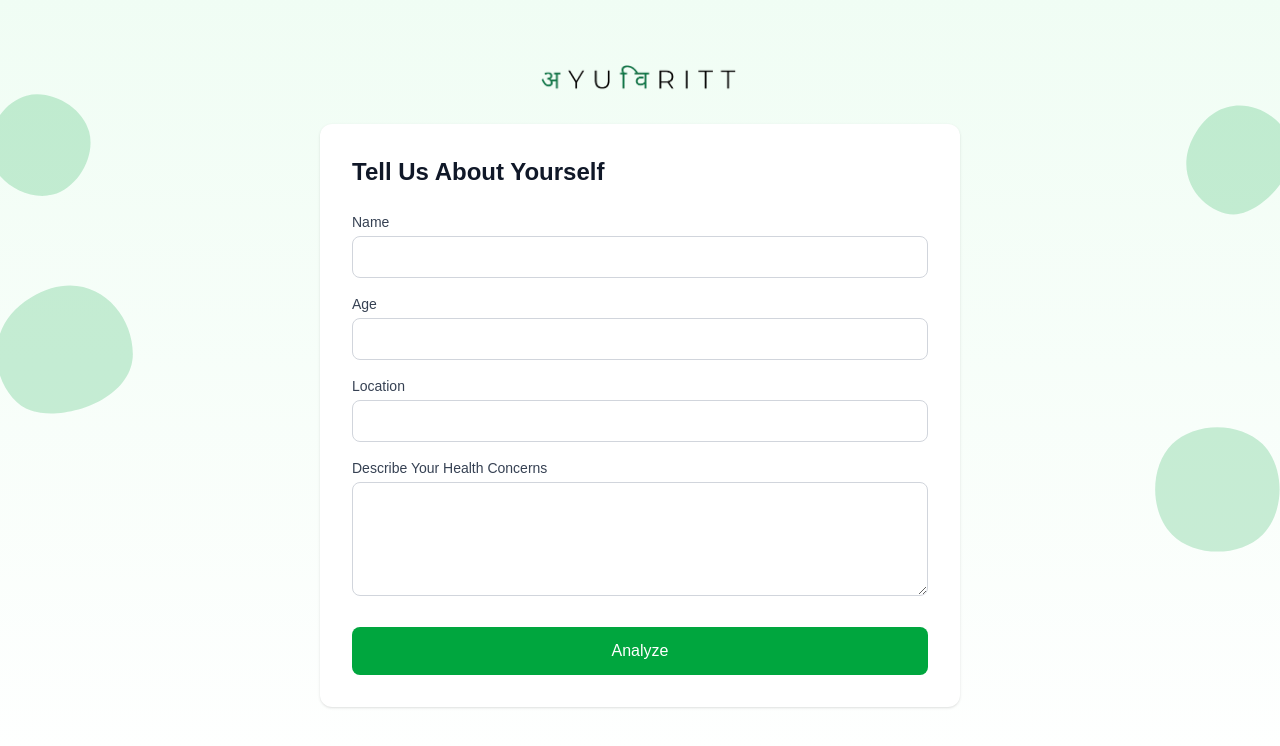
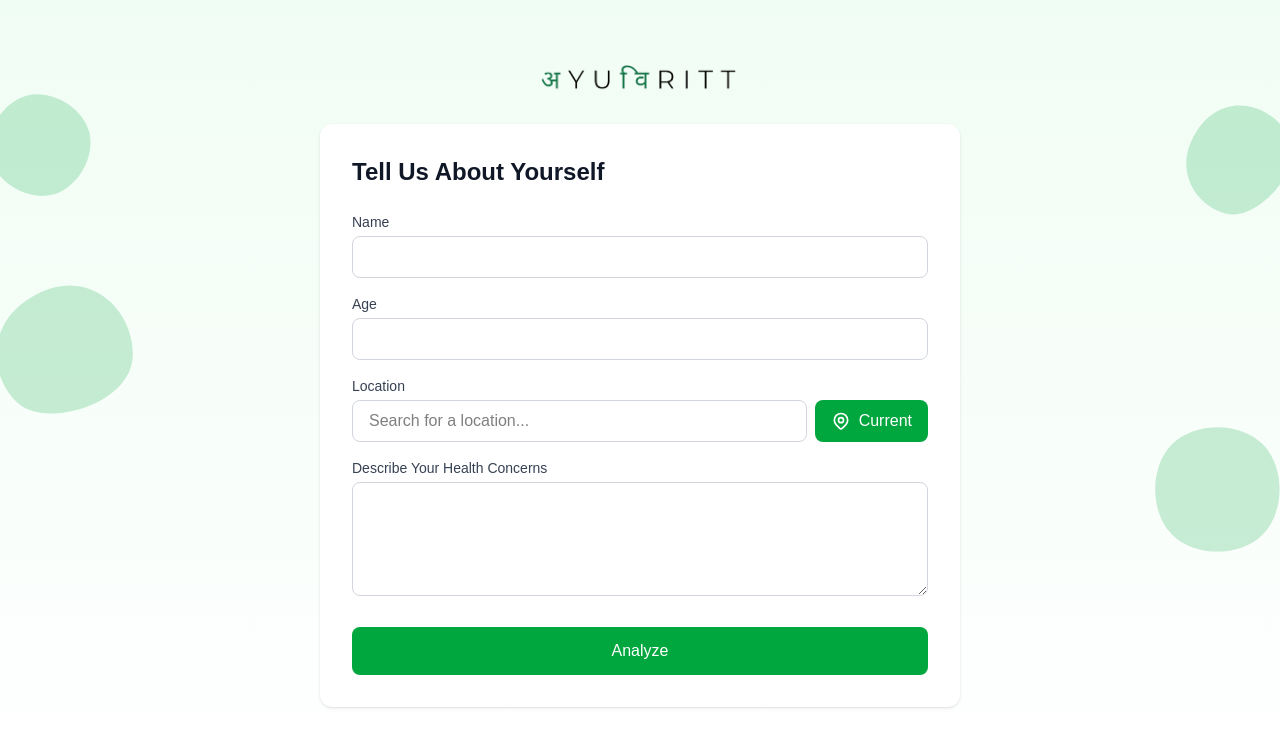
Before and after one commit to xditya/camel_case, a Next.js app in the folder ayuvritt/: page /start in a window 1280 px wide. Shown: the top 746 px of the page. Built offline with nearby package versions, Linux system fonts and the light colour scheme.

Commit message:
feat: location selector

```diff
--- a/ayuvritt/src/app/start/page.tsx
+++ b/ayuvritt/src/app/start/page.tsx
@@ -1,8 +1,13 @@
 "use client";
 
-import { useState } from "react";
+import { useState, useEffect } from "react";
 import Image from "next/image";
 import { Leaf1, Leaf2, SmallLeaf } from "@/components/leaves";
+
+interface LocationResult {
+  display_name: string;
+  place_id: number;
+}
 
 export default function Start() {
   const [showResult, setShowResult] = useState(false);
@@ -15,6 +20,21 @@ export default function Start() {
     location: "",
     issues: "",
   });
+  const [loadingLocation, setLoadingLocation] = useState(false);
+  const [locationError, setLocationError] = useState("");
+  const [searchResults, setSearchResults] = useState<LocationResult[]>([]);
+  const [showSuggestions, setShowSuggestions] = useState(false);
+
+  useEffect(() => {
+    const handleClickOutside = (event: MouseEvent) => {
+      if (!(event.target as HTMLElement).closest("#location")) {
+        setShowSuggestions(false);
+      }
+    };
+
+    document.addEventListener("mousedown", handleClickOutside);
+    return () => document.removeEventListener("mousedown", handleClickOutside);
+  }, []);
 
   const getMedicineInfo = async (
     symptoms: string
@@ -46,6 +66,7 @@ export default function Start() {
       const error = res[2];
       if (error) {
         alert(error);
+        setLoading(false);
         return;
       }
       setMedicineInfo(medicine || "");
@@ -59,22 +80,64 @@ export default function Start() {
     setShowResult(true);
   };
 
-  // const randomMessages = [
-  //   <span key="1">
-  //     Based on your symptoms, we recommend a combination of traditional
-  //     Ayurvedic herbs and modern therapeutic approaches. Our analysis suggests
-  //     focusing on balancing your{" "}
-  //     <span className="text-green-700 font-medium">{medicineInfo}Info}</span> and{" "}
-  //     <span className="text-red-700 font-medium">{diseaseInfo}</span> dosha.
-  //   </span>,
-  //   <span key="2">
-  //     Our analysis suggests focusing on balancing your{" "}
-  //     <span className="text-green-700 font-medium">
-  //       {medicineInfo}Info} | {diseaseInfo}
-  //     </span>{" "}
-  //     dosha.
-  //   </span>,
-  // ];
+  const getCurrentLocation = () => {
+    setLoadingLocation(true);
+    setLocationError("");
+
+    if (!navigator.geolocation) {
+      setLocationError("Geolocation is not supported by your browser");
+      setLoadingLocation(false);
+      return;
+    }
+
+    navigator.geolocation.getCurrentPosition(
+      async (position) => {
+        try {
+          const response = await fetch(
+            `https://nominatim.openstreetmap.org/reverse?format=json&lat=${position.coords.latitude}&lon=${position.coords.longitude}`
+          );
+          const data = await response.json();
+
+          const address = data.display_name;
+          setFormData((prev) => ({
+            ...prev,
+            location: address,
+          }));
+        } catch (error) {
+          setLocationError("Failed to get location details" + error);
+        }
+        setLoadingLocation(false);
+      },
+      (error) => {
+        setLocationError(
+          error.code === 1
+            ? "Please allow location access"
+            : "Unable to get your location"
+        );
+        setLoadingLocation(false);
+      }
+    );
+  };
+
+  const searchLocation = async (query: string) => {
+    if (query.length < 3) {
+      setSearchResults([]);
+      return;
+    }
+
+    try {
+      const response = await fetch(
+        `https://nominatim.openstreetmap.org/search?format=json&q=${encodeURIComponent(
+          query
+        )}&limit=5`
+      );
+      const data = await response.json();
+      setSearchResults(data);
+      setShowSuggestions(true);
+    } catch (error) {
+      console.error("Search error:", error);
+    }
+  };
 
   const randomMessages = [
     <span key="1">
@@ -215,16 +278,110 @@ export default function Start() {
                 >
                   Location
                 </label>
+                <div className="relative">
+                  <div className="flex gap-2">
+                    <div className="relative flex-1">
                       <input
                         type="text"
                         id="location"
                         value={formData.location}
-                  onChange={(e) =>
-                    setFormData({ ...formData, location: e.target.value })
+                        onChange={(e) => {
+                          setFormData({
+                            ...formData,
+                            location: e.target.value,
+                          });
+                          searchLocation(e.target.value);
+                        }}
+                        onFocus={() => {
+                          if (formData.location) {
+                            setShowSuggestions(true);
                           }
+                        }}
                         className="w-full px-4 py-2 border border-gray-300 rounded-lg focus:ring-2 focus:ring-green-500 focus:border-transparent text-black"
+                        placeholder="Search for a location..."
                         required
+                        autoComplete="off"
                       />
+                      {/* Dropdown Menu */}
+                      {showSuggestions && searchResults.length > 0 && (
+                        <ul className="absolute z-10 w-full mt-1 bg-white border border-gray-200 rounded-lg shadow-lg max-h-60 overflow-auto">
+                          {searchResults.map((result) => (
+                            <li
+                              key={result.place_id}
+                              className="px-4 py-2 hover:bg-gray-50 cursor-pointer text-sm text-gray-700"
+                              onClick={() => {
+                                setFormData({
+                                  ...formData,
+                                  location: result.display_name,
+                                });
+                                setShowSuggestions(false);
+                              }}
+                            >
+                              {result.display_name}
+                            </li>
+                          ))}
+                        </ul>
+                      )}
+                    </div>
+                    {/* Current Location Button */}
+                    <button
+                      type="button"
+                      onClick={getCurrentLocation}
+                      disabled={loadingLocation}
+                      className="px-4 py-2 bg-green-600 text-white rounded-lg hover:bg-green-700 transition disabled:opacity-50 disabled:cursor-not-allowed flex items-center gap-2 whitespace-nowrap"
+                    >
+                      {loadingLocation ? (
+                        <>
+                          <svg
+                            className="animate-spin h-5 w-5"
+                            viewBox="0 0 24 24"
+                          >
+                            <circle
+                              className="opacity-25"
+                              cx="12"
+                              cy="12"
+                              r="10"
+                              stroke="currentColor"
+                              strokeWidth="4"
+                            />
+                            <path
+                              className="opacity-75"
+                              fill="currentColor"
+                              d="M4 12a8 8 0 018-8V0C5.373 0 0 5.373 0 12h4zm2 5.291A7.962 7.962 0 014 12H0c0 3.042 1.135 5.824 3 7.938l3-2.647z"
+                            />
+                          </svg>
+                          <span>Loading...</span>
+                        </>
+                      ) : (
+                        <>
+                          <svg
+                            className="w-5 h-5"
+                            fill="none"
+                            stroke="currentColor"
+                            viewBox="0 0 24 24"
+                          >
+                            <path
+                              strokeLinecap="round"
+                              strokeLinejoin="round"
+                              strokeWidth={2}
+                              d="M17.657 16.657L13.414 20.9a1.998 1.998 0 01-2.827 0l-4.244-4.243a8 8 0 1111.314 0z"
+                            />
+                            <path
+                              strokeLinecap="round"
+                              strokeLinejoin="round"
+                              strokeWidth={2}
+                              d="M15 11a3 3 0 11-6 0 3 3 0 016 0z"
+                            />
+                          </svg>
+                          <span>Current</span>
+                        </>
+                      )}
+                    </button>
+                  </div>
+                </div>
+                {locationError && (
+                  <p className="mt-1 text-sm text-red-600">{locationError}</p>
+                )}
               </div>
 
               <div>
```
Lines whose indentation alone changed are shown as unchanged.
